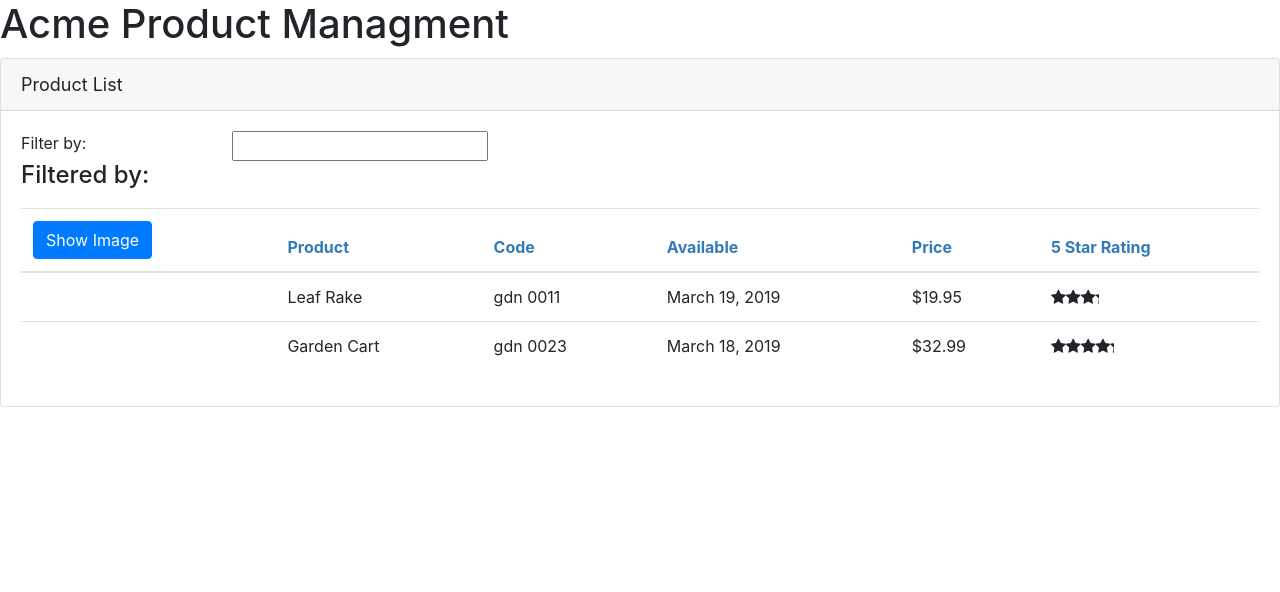
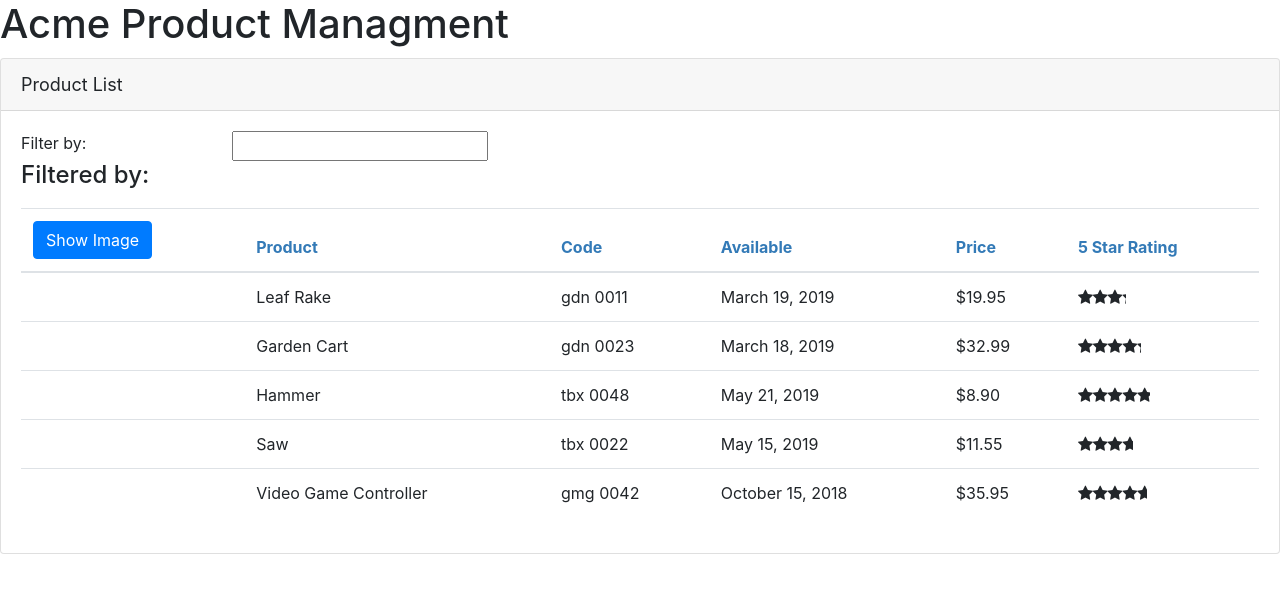
Before and after one commit to francisdyrhovden/Angular-tutorial, an Angular app in the folder APM-Start/: page /products in a window 1280 px wide. Shown: the top 592 px of the page. Built offline with nearby package versions, Linux system fonts and the light colour scheme.

Commit message:
Module 9 - Services and Dependency Injection

```diff
--- a/APM-Start/src/app/products/product-list.component.ts
+++ b/APM-Start/src/app/products/product-list.component.ts
@@ -1,5 +1,6 @@
 import { Component, OnInit } from '@angular/core';
 import { IProduct } from './product';
+import { ProductService } from './product.service';
 
 @Component({
     selector: 'pm-products',
@@ -12,6 +13,7 @@
     imageWidth: number = 50;
     imageMargin: number = 2;
     showImage: boolean = false;
+    private _productService;
 
     _listFilter: string;
     get listFilter(): string {
@@ -23,39 +25,18 @@
     }
 
     filteredProducts: IProduct[];
-    products: IProduct[] = [
-        {
-            "productId": 1,
-            "productName": "Leaf Rake",
-            "productCode": "GDN-0011",
-            "releaseDate": "March 19, 2019",
-            "description": "Leaf rake with 48-inch wooden handle.",
-            "price": 19.95,
-            "starRating": 3.2,
-            "imageUrl": "assets/images/leaf_rake.png"
-          },
-          {
-            "productId": 2,
-            "productName": "Garden Cart",
-            "productCode": "GDN-0023",
-            "releaseDate": "March 18, 2019",
-            "description": "15 gallon capacity rolling garden cart",
-            "price": 32.99,
-            "starRating": 4.2,
-            "imageUrl": "assets/images/garden_cart.png"
-          }
-    ];
+    products: IProduct[] = [];
 
     toggleImage(): void {
       this.showImage = !this.showImage;
     }
 
     ngOnInit(): void {
-      console.log('In OnInit');
+      this.products = this.productService.getProducts();
+      this.filteredProducts = this.products;
     }
 
-    constructor(){
-      this.filteredProducts = this.products;
+    constructor(private productService: ProductService){
     }
 
     performFilter(filterBy: string): IProduct[]{
--- /dev/null
+++ b/APM-Start/src/app/products/product.service.ts
@@ -0,0 +1,63 @@
+import { Injectable } from '@angular/core';
+import { IProduct } from './product';
+
+@Injectable({
+    providedIn: 'root'
+})
+export class ProductService {
+
+    getProducts(): IProduct[]{
+        return [
+            {
+                "productId": 1,
+                "productName": "Leaf Rake",
+                "productCode": "GDN-0011",
+                "releaseDate": "March 19, 2019",
+                "description": "Leaf rake with 48-inch wooden handle.",
+                "price": 19.95,
+                "starRating": 3.2,
+                "imageUrl": "assets/images/leaf_rake.png"
+              },
+              {
+                "productId": 2,
+                "productName": "Garden Cart",
+                "productCode": "GDN-0023",
+                "releaseDate": "March 18, 2019",
+                "description": "15 gallon capacity rolling garden cart",
+                "price": 32.99,
+                "starRating": 4.2,
+                "imageUrl": "assets/images/garden_cart.png"
+              },
+              {
+                "productId": 5,
+                "productName": "Hammer",
+                "productCode": "TBX-0048",
+                "releaseDate": "May 21, 2019",
+                "description": "Curved claw steel hammer",
+                "price": 8.9,
+                "starRating": 4.8,
+                "imageUrl": "assets/images/hammer.png"
+              },
+              {
+                "productId": 8,
+                "productName": "Saw",
+                "productCode": "TBX-0022",
+                "releaseDate": "May 15, 2019",
+                "description": "15-inch steel blade hand saw",
+                "price": 11.55,
+                "starRating": 3.7,
+                "imageUrl": "assets/images/saw.png"
+              },
+              {
+                "productId": 10,
+                "productName": "Video Game Controller",
+                "productCode": "GMG-0042",
+                "releaseDate": "October 15, 2018",
+                "description": "Standard two-button video game controller",
+                "price": 35.95,
+                "starRating": 4.6,
+                "imageUrl": "assets/images/xbox-controller.png"
+              }
+        ]
+    }
+}
```
